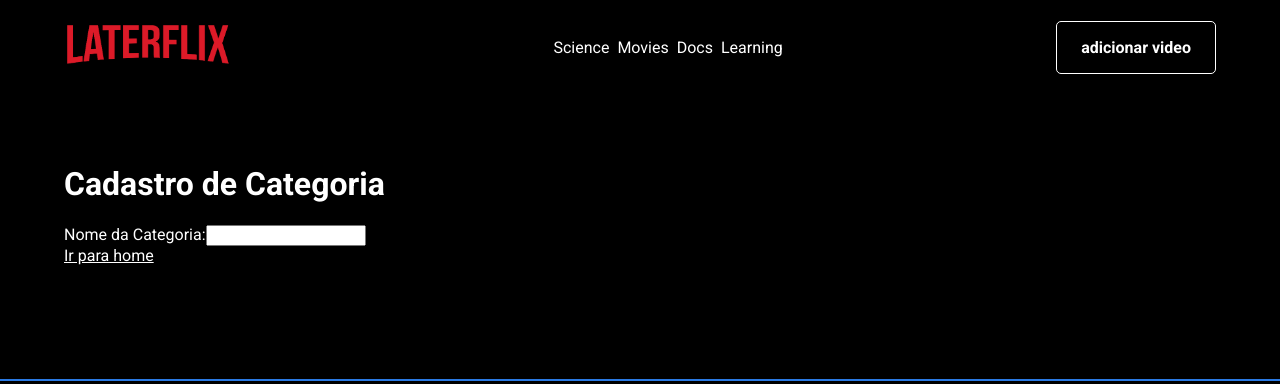
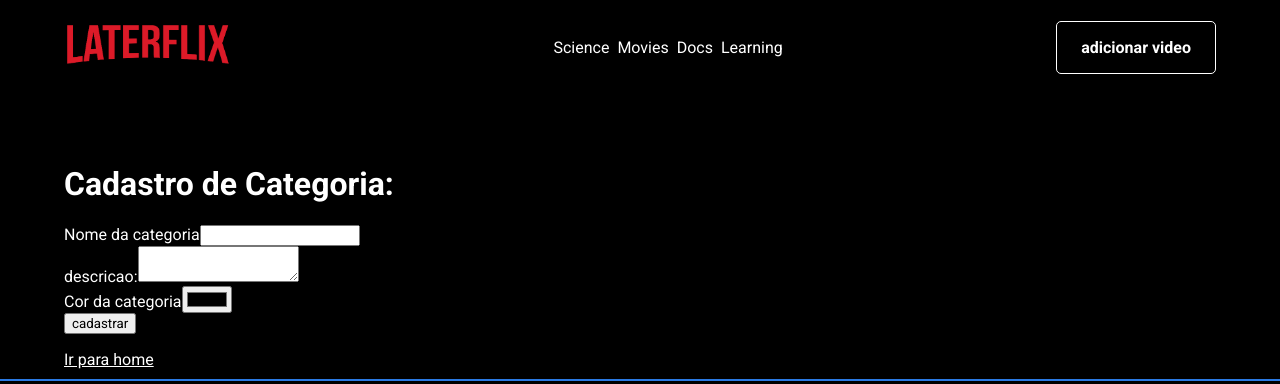
Before and after one commit to gabriellimma/later-flix, a React (Create React App) app: page /cadastro/categoria in a window 1280 px wide. Shown: the top 384 px of the page. Built offline with nearby package versions, Linux system fonts and the light colour scheme.

Commit message:
adding form

```diff
--- /dev/null
+++ b/src/components/FormField/index.js
@@ -0,0 +1,19 @@
+import React from "react";
+
+function FormField({ value, onChange, name, type, label, tag }) {
+    return (
+        <div>
+            <label>
+                {label}
+                <input as={tag}
+                type={type}
+                name={name}
+                value={value}
+                onChange={onChange}
+                />
+            </label>
+        </div>
+    )
+}
+
+export default FormField;
--- a/src/pages/cadastro/categoria/index.js
+++ b/src/pages/cadastro/categoria/index.js
@@ -1,23 +1,115 @@
-import React from 'react';
+import React, { useState } from 'react';
 import PageDefault from '../../../components/PageDefault';
 import { Link } from 'react-router-dom';
+import FormField from '../../../components/FormField';
 
 
 function CadastroCategoria() {
-    return (
-      <PageDefault>
-        <h1>Cadastro de Categoria</h1>
-
-        <form>
-          <label>
-            Nome da Categoria:
-            <input type="text" />
-          </label>
-        </form>
 
 
 
+    //object that has all atributes
+    const valoresIniciais = {
+      nome: '',
+      descricao: '',
+      cor: '',
 
+    }
+
+    //use state to 'add' a object
+    const [categorias, setCategorias] = useState([]);
+    const [values, setValues] = useState(valoresIniciais);
+
+    function setValue(chave, valor) {
+      setValues({
+        ...values,
+        [chave]: valor,
+      });
+    }
+
+    function handler(kbinput) {
+      setValue( kbinput.target.getAttribute('name'),
+      kbinput.target.value);
+    }
+
+    return (
+      <PageDefault>
+        <h1>Cadastro de Categoria: {values.nome}</h1>
+
+        <form onSubmit={function handleSubmit(kbinput) {
+          kbinput.preventDefault();
+          setCategorias([
+            ...categorias,
+            values
+          ]);
+
+          setValues(valoresIniciais);
+
+        }}>
+
+        <FormField
+          label="Nome da categoria"
+          value={values.nome}
+          onChange={handler}
+          name="nome"
+          type="text"
+        />
+
+
+          {/* <div>
+            <label>
+              Descrição:
+              <textarea type="text"
+                value={ values.descricao }
+                name="descricao"
+                onChange={handler}
+              />
+            </label>
+          </div> */}
+          <>
+        descricao:
+        <textarea as={FormField}
+          label="Descrição da categoria"
+          value={values.descricao}
+          onChange={handler}
+          name="descricao"
+          type="text"
+        />
+      </>
+
+
+          {/* <div>
+            <label>
+              Cor:
+              <input type="color"
+                value={values.cor}
+                name="cor"
+                onChange={handler}
+              />
+            </label>
+          </div> */}
+
+        <FormField
+          label="Cor da categoria"
+          value={values.cor}
+          onChange={handler}
+          name="cor"
+          type="color"
+        />
+
+          <button>
+            cadastrar
+          </button>
+        </form>
+        <ul>
+          {categorias.map((categoria, index) => {
+            return (
+              <li key={`${categoria}${index}`}>
+                {categoria.nome}
+              </li>
+            )
+          })}
+        </ul>
         <Link to="/">
         Ir para home
         </Link>
```
